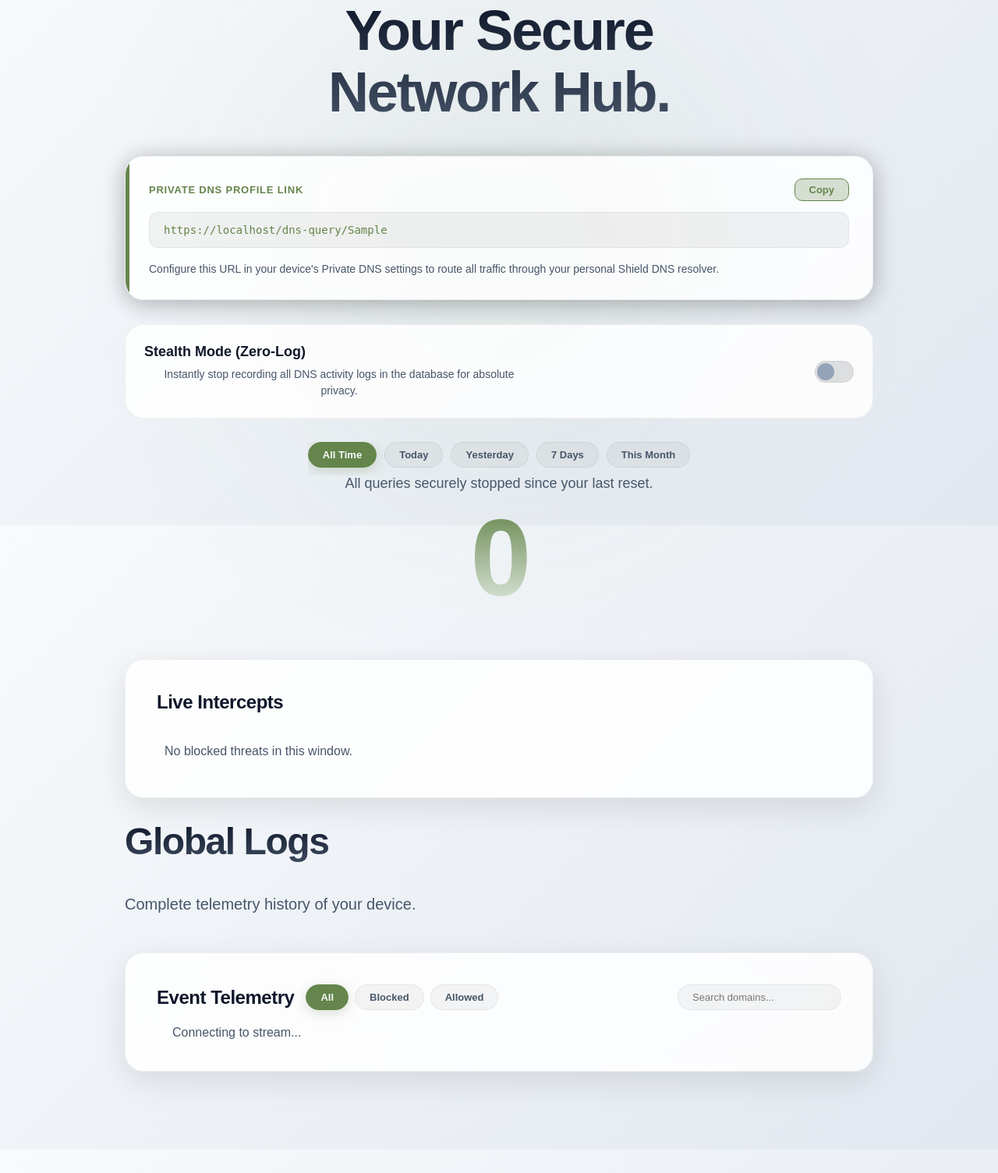
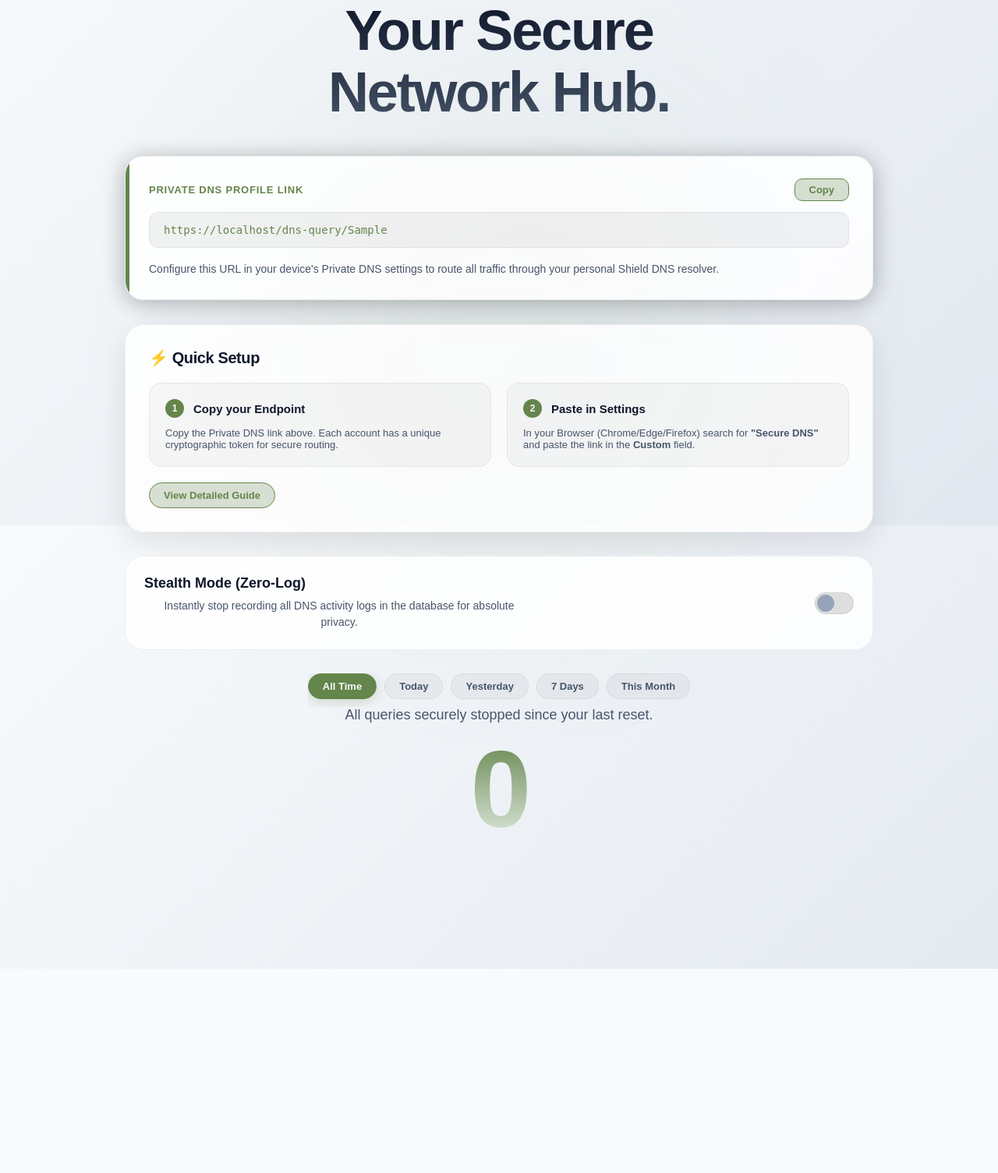
Before and after one commit to Rifchu/Shield-DNS, a Flask app: page / in a window 1280 px wide. Shown: the part 126-1631 px from the top of the page at 78% size. After the commit the page ends 1369 px from the top, so only its background shows below. Run offline with Flask 3, Linux system fonts and the light colour scheme; a user stored in the database is signed in; tables that the repository leaves empty hold one stand-in row (values such as "Sample post"); data that the repository does not hold is empty; some libraries are stand-ins or nearby versions; some web fonts are replaced.

Commit message:
Dashboard: Add Quick Setup and fix Log visibility issues

```diff
--- a/templates/index.html
+++ b/templates/index.html
@@ -194,9 +194,9 @@
             padding: 0 20px 100px 20px;
         }
 
-        .tab-content { display: none; }
+        .tab-content { display: none !important; }
         .tab-content.active {
-            display: block;
+            display: block !important;
             animation: tabFadeIn 0.5s cubic-bezier(0.23, 1, 0.32, 1) both;
         }
         /* Scroll Reveal Animations */
@@ -596,6 +596,30 @@
                     <p style="margin: 0; color:var(--text-secondary); font-size: 14px; line-height: 1.6;">Configure this URL in your device's Private DNS settings to route all traffic through your personal Shield DNS resolver.</p>
                 </div>
 
+                <!-- New Quick Setup Steps -->
+                <div class="card reveal" style="padding: 30px; margin-top: 0; text-align: left;">
+                    <h2 style="font-size: 20px; margin-bottom: 20px;">⚡ Quick Setup</h2>
+                    <div style="display: grid; grid-template-columns: repeat(auto-fit, minmax(240px, 1fr)); gap: 20px;">
+                        <div style="background: var(--row-bg); padding: 20px; border-radius: 16px; border: 1px solid var(--card-border);">
+                            <div style="display: flex; align-items: center; gap: 12px; margin-bottom: 12px;">
+                                <span style="background: var(--accent); color: var(--bg-grad-1); width: 24px; height: 24px; border-radius: 50%; display: flex; align-items: center; justify-content: center; font-weight: 800; font-size: 12px;">1</span>
+                                <strong style="font-size: 15px;">Copy your Endpoint</strong>
+                            </div>
+                            <p style="font-size: 13px; color: var(--text-secondary); margin: 0;">Copy the Private DNS link above. Each account has a unique cryptographic token for secure routing.</p>
+                        </div>
+                        <div style="background: var(--row-bg); padding: 20px; border-radius: 16px; border: 1px solid var(--card-border);">
+                            <div style="display: flex; align-items: center; gap: 12px; margin-bottom: 12px;">
+                                <span style="background: var(--accent); color: var(--bg-grad-1); width: 24px; height: 24px; border-radius: 50%; display: flex; align-items: center; justify-content: center; font-weight: 800; font-size: 12px;">2</span>
+                                <strong style="font-size: 15px;">Paste in Settings</strong>
+                            </div>
+                            <p style="font-size: 13px; color: var(--text-secondary); margin: 0;">In your Browser (Chrome/Edge/Firefox) search for <b>"Secure DNS"</b> and paste the link in the <b>Custom</b> field.</p>
+                        </div>
+                    </div>
+                    <div style="margin-top: 20px; display: flex; gap: 10px;">
+                        <button onclick="document.querySelector('[data-tab=\'setup\']').click()" class="filter-btn" style="background: var(--accent-glow); color: var(--accent); border: 1px solid var(--accent);">View Detailed Guide</button>
+                    </div>
+                </div>
+
                 <div class="stealth-card reveal" id="stealthCard">
                     <div class="stealth-info" style="flex: 1;">
                         <div class="stealth-header-mobile" style="display: flex; justify-content: space-between; align-items: center;">
@@ -630,13 +654,6 @@
 
                 <p style="color: var(--text-secondary); font-size: 18px; margin: 0; font-weight: 500;" id="periodSubtitle">Threats neutralized</p>
                 <div class="blocked-count" id="totalBlocked">0</div>
-            </div>
-
-            <div class="card">
-                <h2>Live Intercepts</h2>
-                <ul id="recentBlocks" class="timeline-list" style="padding-left: 10px;">
-                    <li style="color: var(--text-secondary);">Listening for network hooks...</li>
-                </ul>
             </div>
         </section>
 
@@ -688,6 +705,8 @@
                 </div>
             </div>
         </section>
+
+        <section id="activity" class="tab-content">
             <div class="hero-section" style="margin-bottom: 50px; text-align: left;">
                 <h1 class="hero-title" style="font-size: 48px;">Global Logs</h1>
                 <p style="color: var(--text-secondary); font-size: 20px;">Complete telemetry history of your device.</p>
@@ -899,16 +918,24 @@
 
                 if (newKey !== _lastBlocksKey) {
                     _lastBlocksKey = newKey;
+                    if (sub) {
                         sub.style.transition = 'opacity 0.2s cubic-bezier(0.4, 0, 0.2, 1)';
+                        sub.style.opacity = '0';
+                    }
+                    if (list) {
                         list.style.transition = 'opacity 0.2s cubic-bezier(0.4, 0, 0.2, 1)';
-                    sub.style.opacity = '0';
                         list.style.opacity = '0';
+                    }
                     setTimeout(() => {
+                        if (sub) {
                             sub.innerText = titles[currentPeriod];
+                            sub.style.opacity = '1';
+                        }
+                        if (list) {
                             list.innerHTML = newHtml;
                             void list.offsetWidth;
-                        sub.style.opacity = '1';
                             list.style.opacity = '1';
+                        }
                     }, 200);
                 }
             } catch(e) { console.error(e); }
@@ -1154,7 +1181,7 @@
                 document.querySelectorAll('.logging-checkbox-desktop, .logging-checkbox-mobile, #loggingToggle').forEach(el => el.checked = isStealth);
                 document.getElementById('stealthBadge').style.display = isStealth ? 'inline-block' : 'none';
                 document.getElementById('stealthCard').classList.toggle('stealth-on', isStealth);
-                if (isStealth) {
+                if (isStealth && document.getElementById('recentBlocks')) {
                     document.getElementById('recentBlocks').innerHTML = '<li style="color: var(--text-secondary);">Stealth Mode Active. Logs paused.</li>';
                 }
             } catch(e) { console.error(e); }
@@ -1170,7 +1197,7 @@
                 document.querySelectorAll('.logging-checkbox-desktop, .logging-checkbox-mobile, #loggingToggle').forEach(el => el.checked = isStealth);
                 document.getElementById('stealthBadge').style.display = isStealth ? 'inline-block' : 'none';
                 document.getElementById('stealthCard').classList.toggle('stealth-on', isStealth);
-                if (isStealth) {
+                if (isStealth && document.getElementById('recentBlocks')) {
                     document.getElementById('recentBlocks').innerHTML = '<li style="color: var(--text-secondary);">Stealth Mode Active. Logs paused.</li>';
                 } else {
                     fetchStats();
--- a/templates/login.html
+++ b/templates/login.html
@@ -114,7 +114,7 @@
             Don't have an account? <a href="/register">Register here</a>
         </div>
         <div style="margin-top: 15px; font-size: 13px;">
-            <a href="/how-it-works" style="opacity: 0.6; font-weight: 500;">Learn how Shield DNS works →</a>
+            <a href="/how-it-works" target="_blank" style="opacity: 0.6; font-weight: 500;">Learn how Shield DNS works →</a>
         </div>
     </div>
 </body>
--- a/templates/register.html
+++ b/templates/register.html
@@ -114,7 +114,7 @@
             Already have an account? <a href="/login">Sign In</a>
         </div>
         <div style="margin-top: 15px; font-size: 13px;">
-            <a href="/how-it-works" style="opacity: 0.6; font-weight: 500;">Learn how Shield DNS works →</a>
+            <a href="/how-it-works" target="_blank" style="opacity: 0.6; font-weight: 500;">Learn how Shield DNS works →</a>
         </div>
     </div>
 </body>
```
Lines whose indentation alone changed are shown as unchanged.
